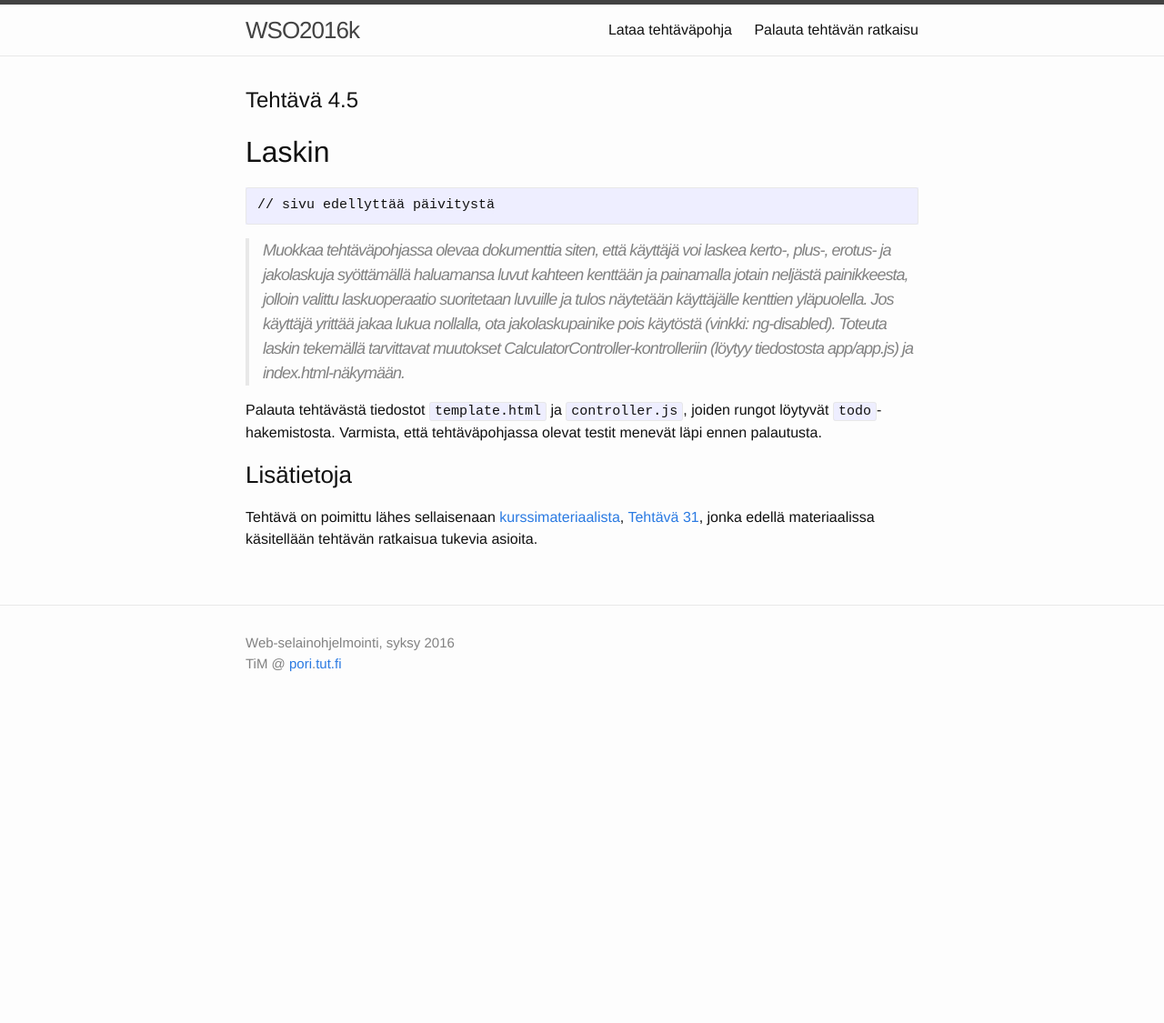
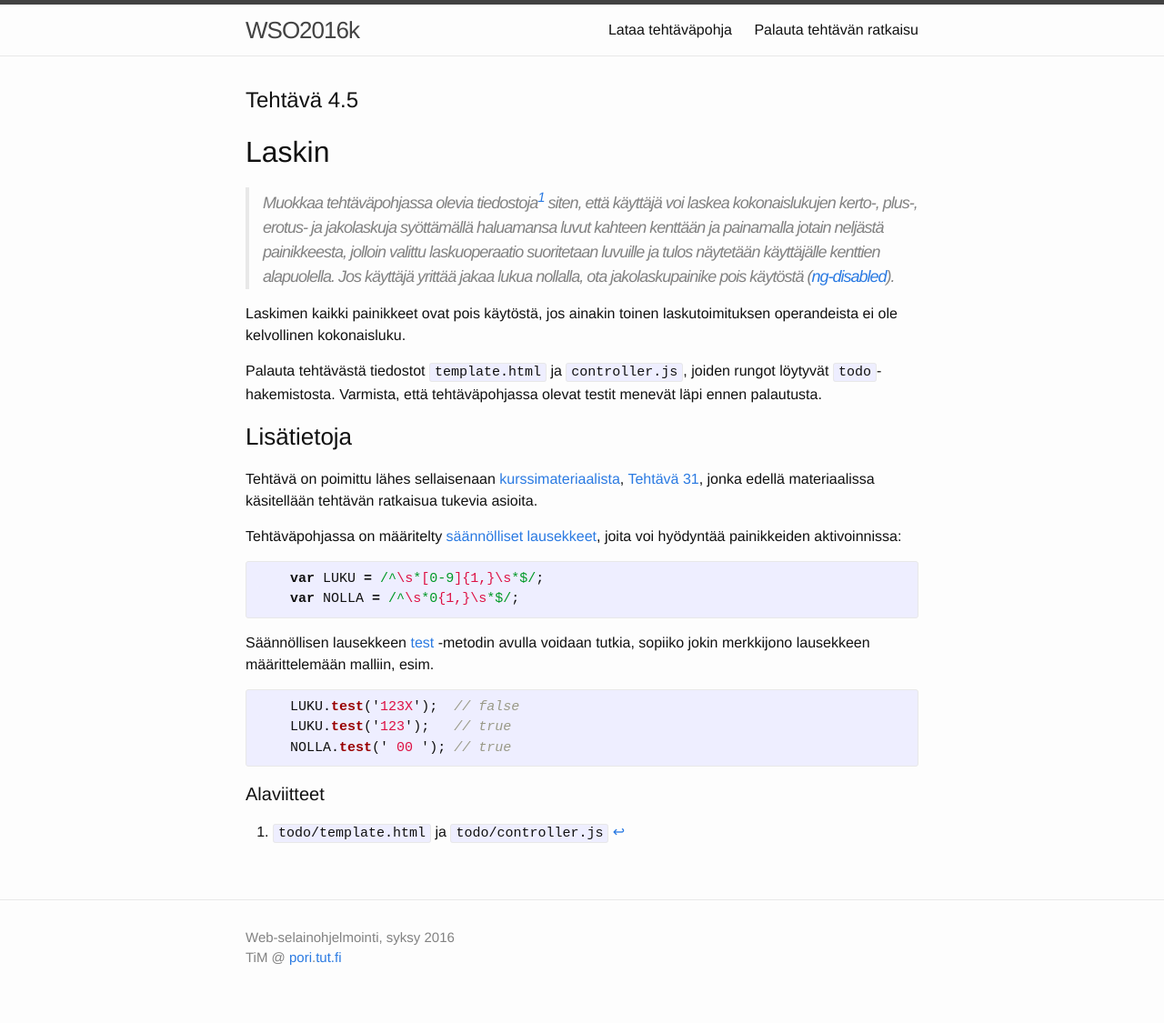
Before and after one commit to timedu/wso, a Jekyll site: the page built from _osa4/tehtava45.md, in a window 1280 px wide. Shown: the whole page at 91% size. Built offline with Jekyll 4.4.1, drawn with Linux system fonts in a browser that asks for light colours; before the commit the page ends 900 px from its top, so only the background shows below that.

Commit message:
ex4.5 update

```diff
--- a/_osa4/tehtava45.md
+++ b/_osa4/tehtava45.md
@@ -7,16 +7,47 @@ exercise_template_name: W4E05.Laskin
 
 ## Laskin
 
-~~~
-// sivu edellyttää päivitystä
-~~~
+> Muokkaa tehtäväpohjassa olevia tiedostoja[^1] siten, että käyttäjä voi laskea kokonaislukujen kerto-, plus-, erotus- ja jakolaskuja syöttämällä haluamansa luvut kahteen kenttään ja painamalla jotain neljästä painikkeesta, jolloin valittu laskuoperaatio suoritetaan luvuille ja tulos näytetään käyttäjälle kenttien alapuolella. Jos käyttäjä yrittää jakaa lukua nollalla, ota jakolaskupainike pois käytöstä ([ng-disabled][ng-disabled]).
 
-> Muokkaa tehtäväpohjassa olevaa dokumenttia siten, että käyttäjä voi laskea kerto-, plus-, erotus- ja jakolaskuja syöttämällä haluamansa luvut kahteen kenttään ja painamalla jotain neljästä painikkeesta, jolloin valittu laskuoperaatio suoritetaan luvuille ja tulos näytetään käyttäjälle kenttien yläpuolella. Jos käyttäjä yrittää jakaa lukua nollalla, ota jakolaskupainike pois käytöstä (vinkki: ng-disabled). Toteuta laskin tekemällä tarvittavat muutokset CalculatorController-kontrolleriin (löytyy tiedostosta app/app.js) ja index.html-näkymään.
+Laskimen kaikki painikkeet ovat pois käytöstä, jos ainakin toinen laskutoimituksen operandeista ei ole kelvollinen kokonaisluku.
+
+[^1]: `todo/template.html` ja `todo/controller.js`
+
+[ng-disabled]: https://docs.angularjs.org/api/ng/directive/ngDisabled
 
 Palauta tehtävästä tiedostot `template.html` ja `controller.js`, joiden rungot löytyvät `todo`-hakemistosta. Varmista, että tehtäväpohjassa olevat testit menevät läpi ennen palautusta.
 
-
 ### Lisätietoja
 
-Tehtävä on poimittu lähes sellaisenaan [kurssimateriaalista]({{site.baseurl}}/weso/),
-[Tehtävä 31]({{site.baseurl}}/weso/#vk-4-t31), jonka edellä materiaalissa käsitellään tehtävän ratkaisua tukevia asioita.
+Tehtävä on poimittu lähes sellaisenaan [kurssimateriaalista][weso],
+[Tehtävä 31][tehtävä-31], jonka edellä materiaalissa käsitellään tehtävän ratkaisua tukevia asioita.
+
+[weso]: {{site.baseurl}}/weso/
+[tehtävä-31]: {{site.baseurl}}/weso/#vk-4-t31
+
+Tehtäväpohjassa on määritelty [säännölliset lausekkeet][Regular_Expressions], joita voi hyödyntää painikkeiden aktivoinnissa:
+
+[Regular_Expressions]: https://developer.mozilla.org/en-US/docs/Web/JavaScript/Guide/Regular_Expressions
+
+{% highlight javascript %}
+
+    var LUKU = /^\s*[0-9]{1,}\s*$/;
+    var NOLLA = /^\s*0{1,}\s*$/;
+
+{% endhighlight %}
+
+Säännöllisen lausekkeen [test][test] -metodin avulla voidaan tutkia, sopiiko jokin merkkijono lausekkeen määrittelemään malliin, esim.
+
+[test]: https://developer.mozilla.org/en-US/docs/Web/JavaScript/Reference/Global_Objects/RegExp/test
+
+{% highlight javascript %}
+
+    LUKU.test('123X');  // false
+    LUKU.test('123');   // true
+    NOLLA.test(' 00 '); // true
+
+{% endhighlight %}
+
+
+
+#### Alaviitteet
```
